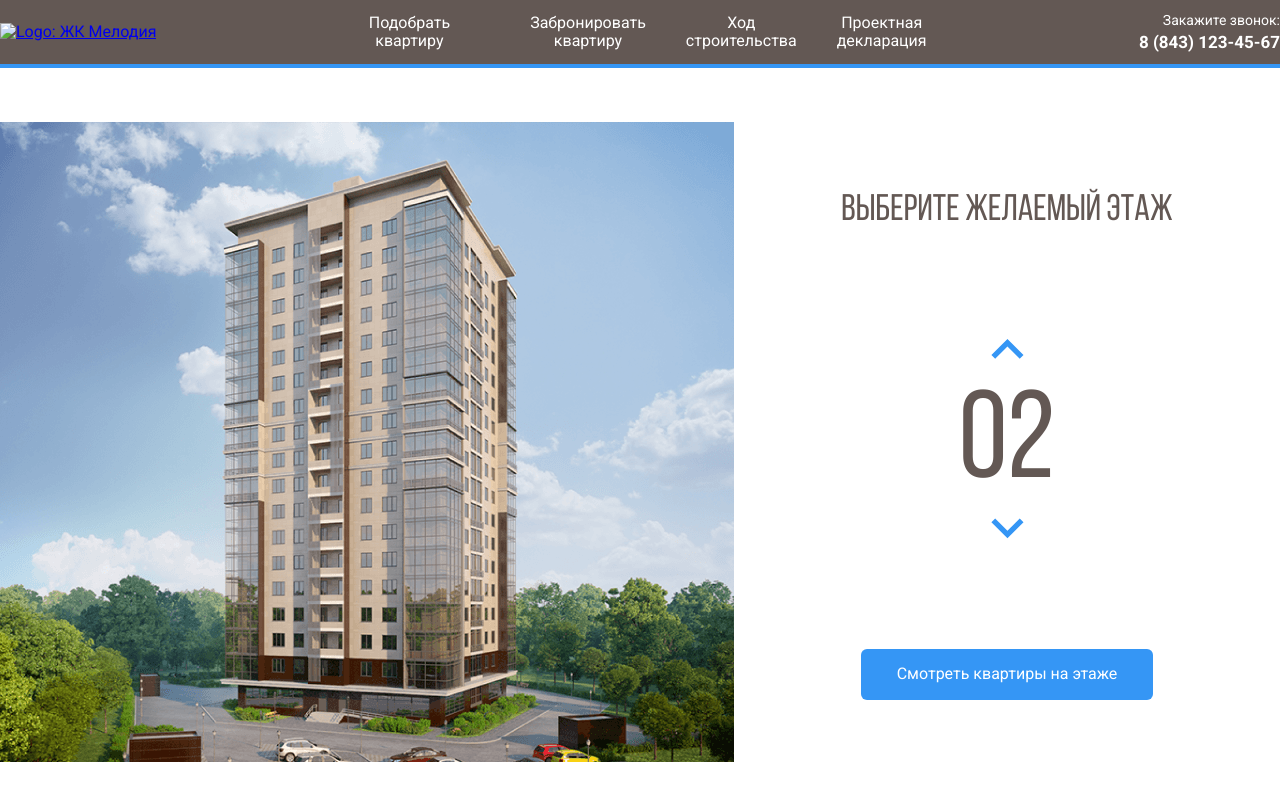
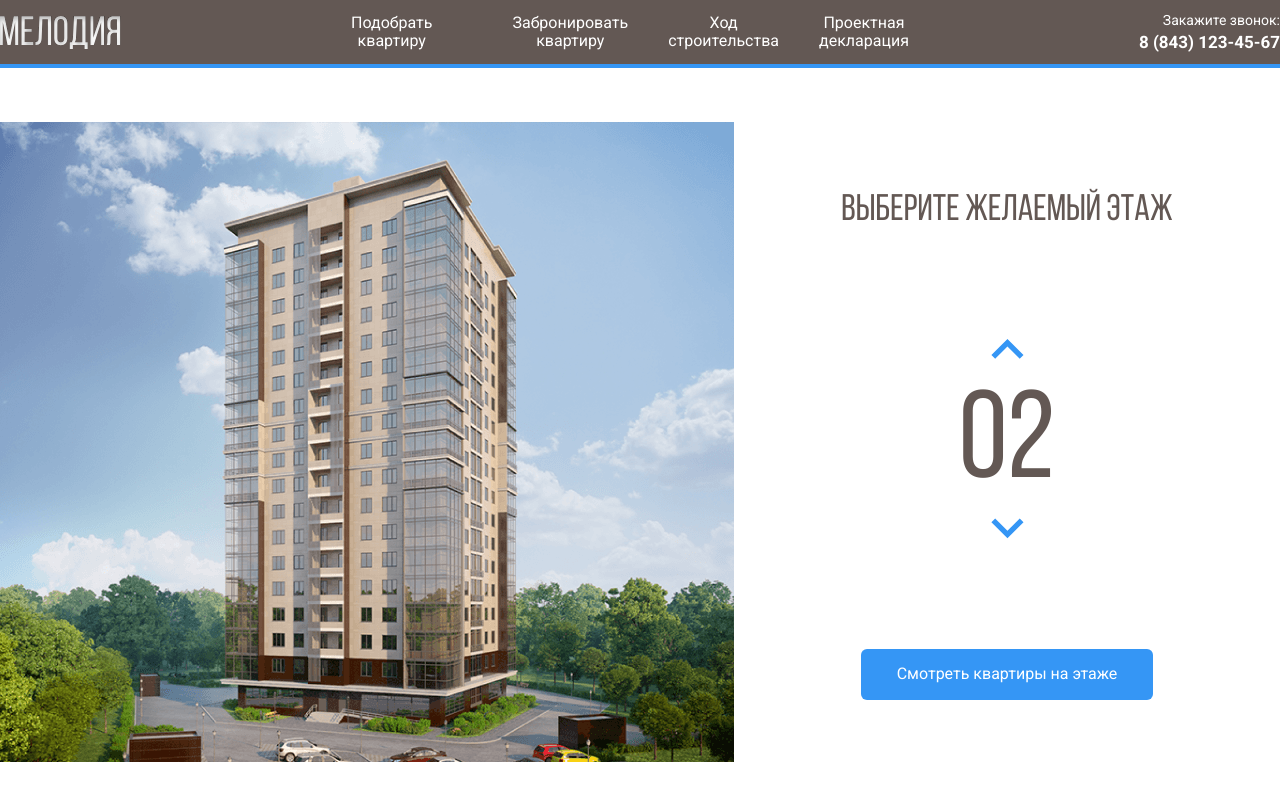
Before and after one commit to serega589/Project, a plain HTML site: page index.html in a window 1280 px wide. Drawn offline with Linux system fonts and the light colour scheme; the site is published under a folder, as on GitHub Pages, so addresses that start at the root find nothing.

Commit message:
Update index.html

```diff
--- a/index.html
+++ b/index.html
@@ -14,7 +14,7 @@
 <body>
     <header class="header">
         <div class="navbar">
-            <a href="./index.html" class="logo"> <img src="/img/logo.svg" alt="Logo: ЖК Мелодия"></a>
+            <a href="./index.html" class="logo"> <img src="img/logo.svg" alt="Logo: ЖК Мелодия"></a>
             <nav class="navbar-nav">
                 <ul class="navbar-menu">
                     <li class="navbar-item">
```
